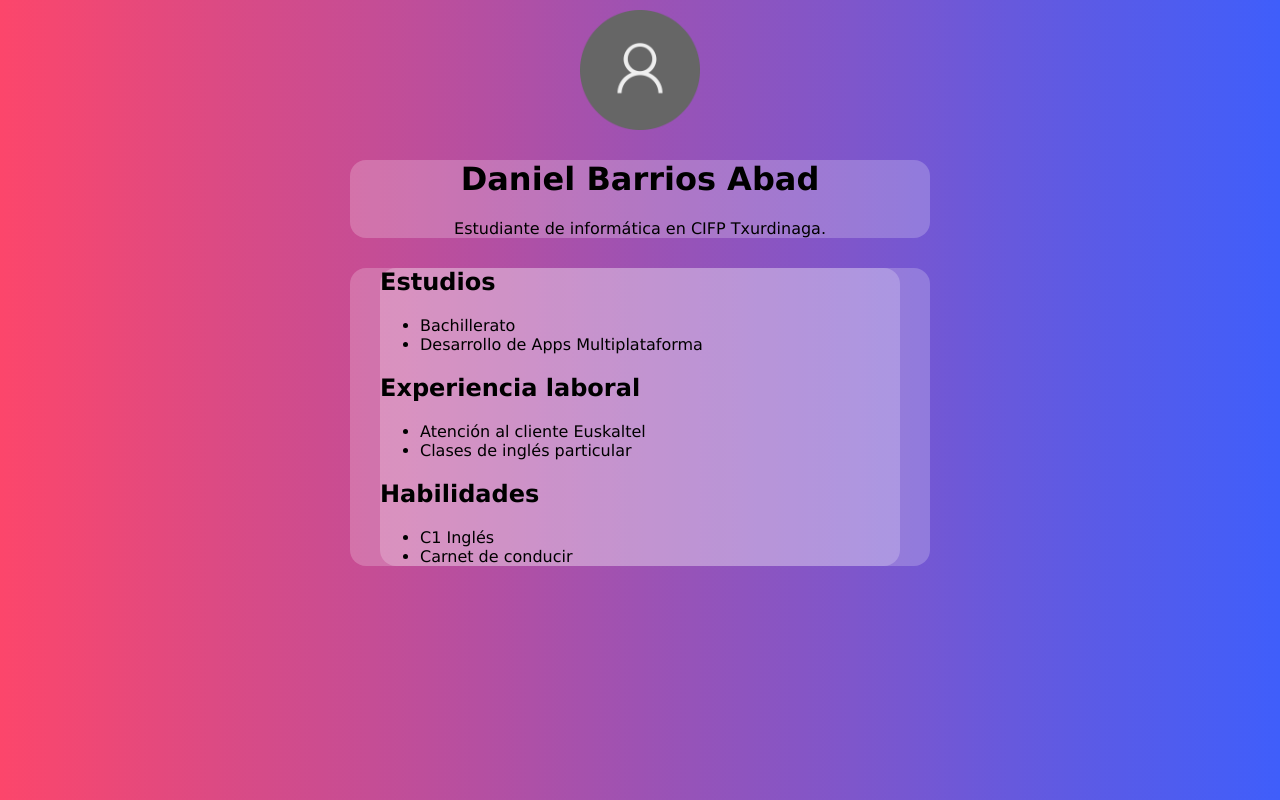
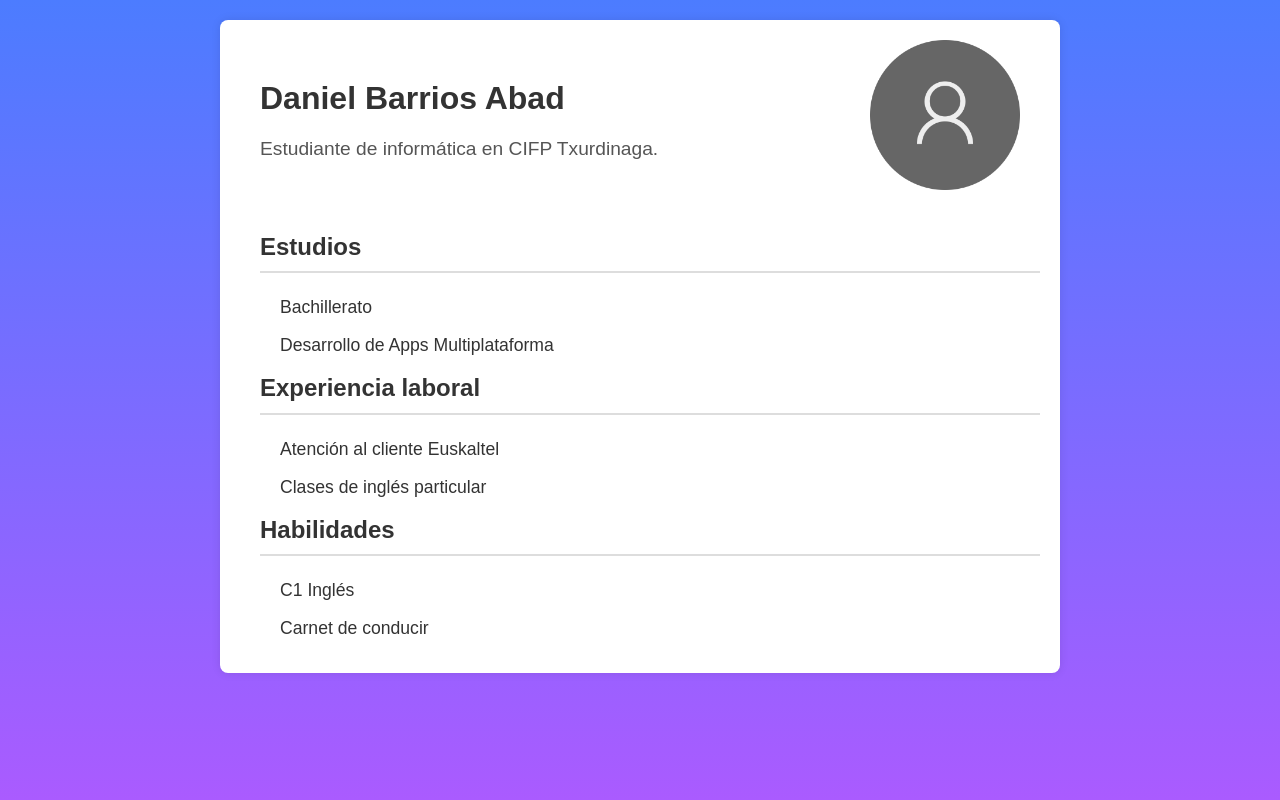
Before and after one commit to optickx/me-html, a plain HTML site: page index.html in a window 1280 px wide. Drawn offline with Linux system fonts and the light colour scheme.

Commit message:
acabado en casa

```diff
--- a/index.html
+++ b/index.html
@@ -7,43 +7,47 @@
 </head>
 
 <body>
-    <a>
-        <a>
-            <img src="./img/prof-pic.png">
-        </a>
 
-        <div class="title"> <!--Cabecera / intro-->
+    <div class="container">
+        <!--El primer bloque contiene la foto y el nombre junto a la presentación breve.-->
+        <header class="header">
+            <div class="intro">
                 <h1>Daniel Barrios Abad</h1>
-            <p>
-                Estudiante de informática en CIFP Txurdinaga.
-                <!--Fan del jazz. R.I.P. John Coltrane-->
-            </p>
+                <p>Estudiante de informática en CIFP Txurdinaga.</p>
             </div>
-
-        <div class="section1"> <!-- Información general-->
-            <div>
+            <div class="profile-pic">
+                <img src="./img/prof-pic.png" alt="Daniel Barrios">
+            </div>
+        </header>
+        <!--El segundo bloque contiene todo lo demás,
+        tres bloques identicos con informacion sobre experiencia y formación-->
+        <main class="content">
+            <section class="section">
                 <h2>Estudios</h2>
                 <ul>
                     <li>Bachillerato</li>
                     <li>Desarrollo de Apps Multiplataforma</li>
                 </ul>
+            </section>
 
+            <section class="section">
                 <h2>Experiencia laboral</h2>
                 <ul>
                     <li>Atención al cliente Euskaltel</li>
                     <li>Clases de inglés particular</li>
                 </ul>
+            </section>
 
+            <section class="section">
                 <h2>Habilidades</h2>
                 <ul>
                     <li>C1 Inglés</li>
                     <li>Carnet de conducir</li>
                 </ul>
-            </div>
+            </section>
+        </main>
     </div>
 
-
-    </a>
 </body>
 
 </html>
--- a/stylesheet/style1.css
+++ b/stylesheet/style1.css
@@ -1,43 +1,79 @@
-/*
-@font-face {
-    src: url(./../fonts/) format("truetype");
+
+body, h1, h2, p, ul, li {
+    margin: 0;
+    padding: 0;
+    color: #333;
+    list-style: none;
 }
-*/
 
 body {
-    margin: auto;
-    width: 50%;
-    padding: 10px;
+    font-family: Arial, sans-serif;
+    line-height: 1.6;
+    padding: 20px;
+    /*background-color: #f4f4f4;*/
+    background-image: linear-gradient(rgb(76, 124, 255), rgb(170, 91, 255));
+    background-repeat: no-repeat;
+    background-attachment: fixed;
+}
 
-    font-family: Verdana, Helvetica, sans-serif;
-
-    /*font-weight: bold;*/
-    color: rgb(0, 0, 0);
-    /*font-family: Georgia, Times New Roman, serif;*/
-    background-image: url("./../img/background.png");
-    background-size: cover;
+img {
+    width: 100%;
+    height: max-content;
+    border-radius: 8px;
+    margin-right: 100px;
 
 }
 
-img {
-    width: 120px;
-    display: block;
-    margin-left: auto;
-    margin-right: auto;
+.container {
+    max-width: 800px;
+    margin: 0 auto;
+    background-color: #fff;
+    padding: 20px;
+    box-shadow: 0 0 10px rgba(0, 0, 0, 0.1); /*efecto de sombra*/
+    border-radius: 8px; /*efecto de borde redondeado*/
+}
+
+.header {
+    display: flex;
+    align-items: center;
+    margin-bottom: 30px;
+    margin-left: 20px;
+}
+
+.intro {
+    flex: 1;
+}
+
+.intro h1 {
+    font-size: 2em;
+    margin-bottom: 10px;
 
 }
 
-div {
-    margin: 30px;
-    background-color: rgba(255, 255, 255, 0.212);
-    border-radius: 1em;
+.intro p {
+    font-size: 1.2em;
+    color: #555;
 }
 
-.title {
-    text-align: center;
+.profile-pic {
+    flex: 0 0 150px;
+    margin-right: 20px;
+}
+
+.content, .section ul {
+    margin-top: 20px;
+    padding-left: 20px;
+}
+
+.section h2 {
+    font-size: 1.5em;
+    margin-bottom: 10px;
+    border-bottom: 2px solid #ddd;
+    padding-bottom: 5px;
 
 }
 
-.section1 {
-
+.section li {
+    margin-bottom: 10px;
+    font-size: 1.1em;
 }
```
Also changed, not shown: 3 other files. Lines whose indentation alone changed are shown as unchanged.
